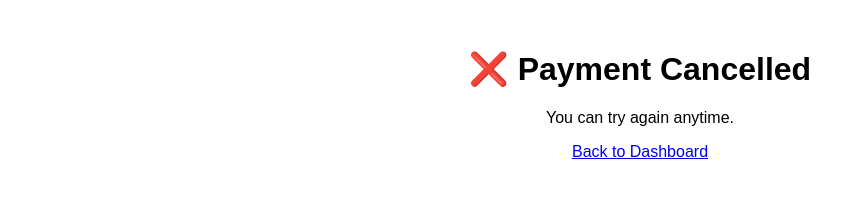
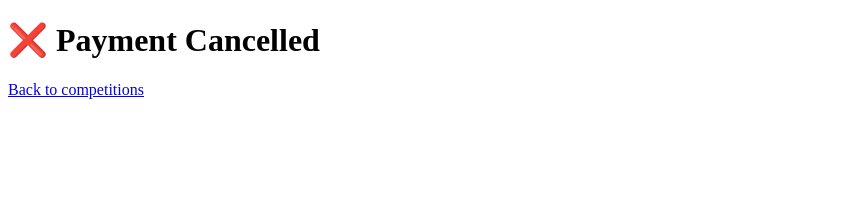
Before and after one commit to acroofing2020-del/Tackletarts-giveaway, a website: page public/cancel.html in a window 1280 px wide. Shown: the whole page, without its empty margins (0-864 px from the left). Drawn offline with Linux system fonts and the light colour scheme.

Commit message:
Update cancel.html

```diff
--- a/public/cancel.html
+++ b/public/cancel.html
@@ -1,7 +1,8 @@
 <!DOCTYPE html>
-<html><head><meta charset="UTF-8"><title>Payment Cancelled</title></head>
-<body style="font-family:Arial; text-align:center; margin-top:50px;">
+<html lang="en">
+<head><meta charset="UTF-8"><title>Cancelled</title></head>
+<body>
   <h1>❌ Payment Cancelled</h1>
-  <p>You can try again anytime.</p>
-  <p><a href="/dashboard.html">Back to Dashboard</a></p>
-</body></html>
+  <a href="/competitions.html">Back to competitions</a>
+</body>
+</html>
```
